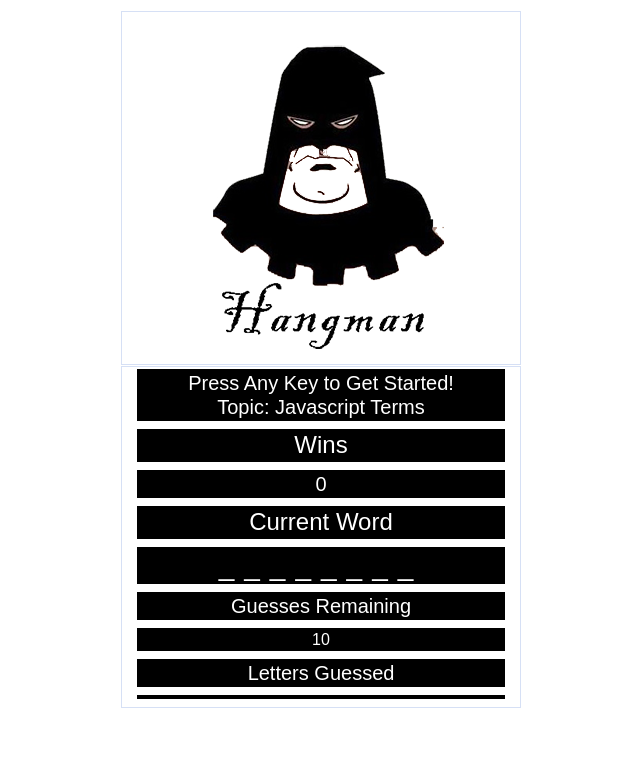
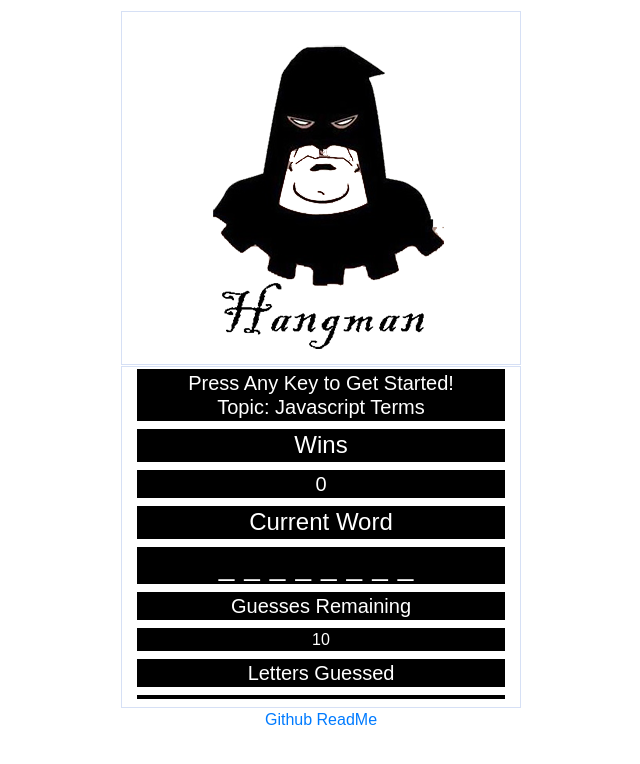
Before and after one commit to Dcoxmen/Word-Guess-Game, a plain HTML site: page index.html in a window 1280 px wide. Shown: the whole page, without its empty margins (319-959 px from the left). Drawn offline with nearby package versions, Linux system fonts and the light colour scheme.

Commit message:
added readme link to github

```diff
--- a/index.html
+++ b/index.html
@@ -45,6 +45,11 @@
           <h4 id="lettersGuessed"></h4>
         </div>
       </div>
+      <a
+        href="https://github.com/Dcoxmen/Word-Guess-Game/blob/master/README.md"
+        target="_blank"
+        >Github ReadMe</a
+      >
     </div>
 
     <script>
```
